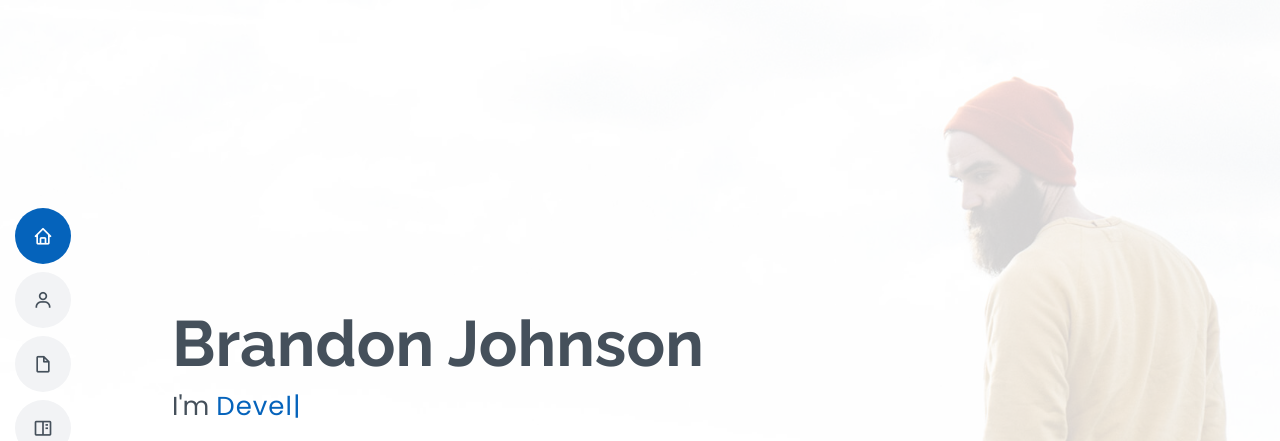
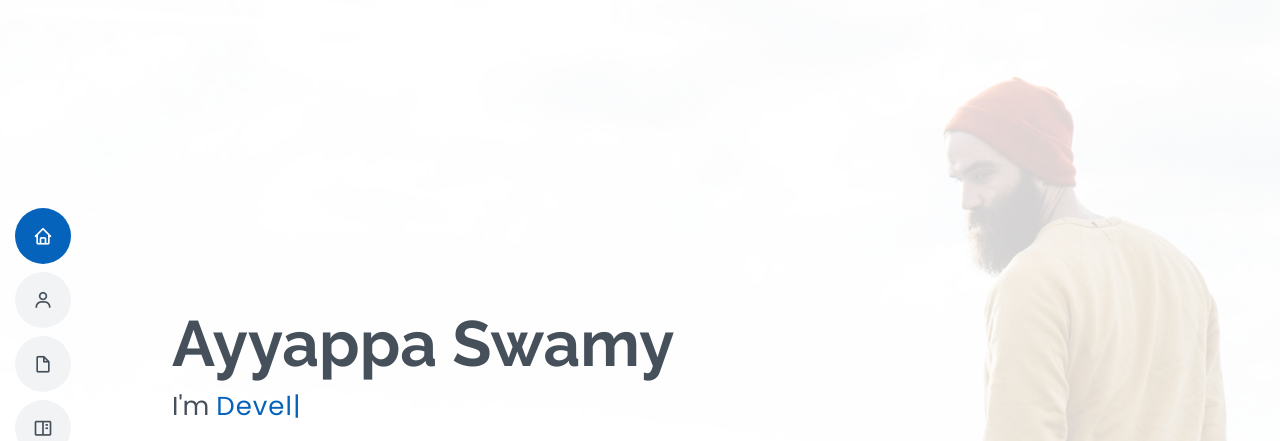
Before and after one commit to AyyappaSwamy-Sam/AyyappaSwamy-Sam.github.io, a plain HTML site: page index.html in a window 1280 px wide. Shown: the top 441 px of the page. Drawn offline with nearby package versions, Linux system fonts and the light colour scheme.

Commit message:
Update index.html

```diff
--- a/index.html
+++ b/index.html
@@ -5,7 +5,7 @@
   <meta charset="utf-8">
   <meta content="width=device-width, initial-scale=1.0" name="viewport">
 
-  <title>MyResume Bootstrap Template - Index</title>
+  <title>Ayyappa Swamy Resume - Index</title>
   <meta content="" name="description">
   <meta content="" name="keywords">
 
@@ -59,7 +59,7 @@
   <!-- ======= Hero Section ======= -->
   <section id="hero" class="d-flex flex-column justify-content-center">
     <div class="container" data-aos="zoom-in" data-aos-delay="100">
-      <h1>Brandon Johnson</h1>
+      <h1>Ayyappa Swamy</h1>
       <p>I'm <span class="typed" data-typed-items="Designer, Developer, Freelancer, Photographer"></span></p>
       <div class="social-links">
         <a href="#" class="twitter"><i class="bx bxl-twitter"></i></a>
```
